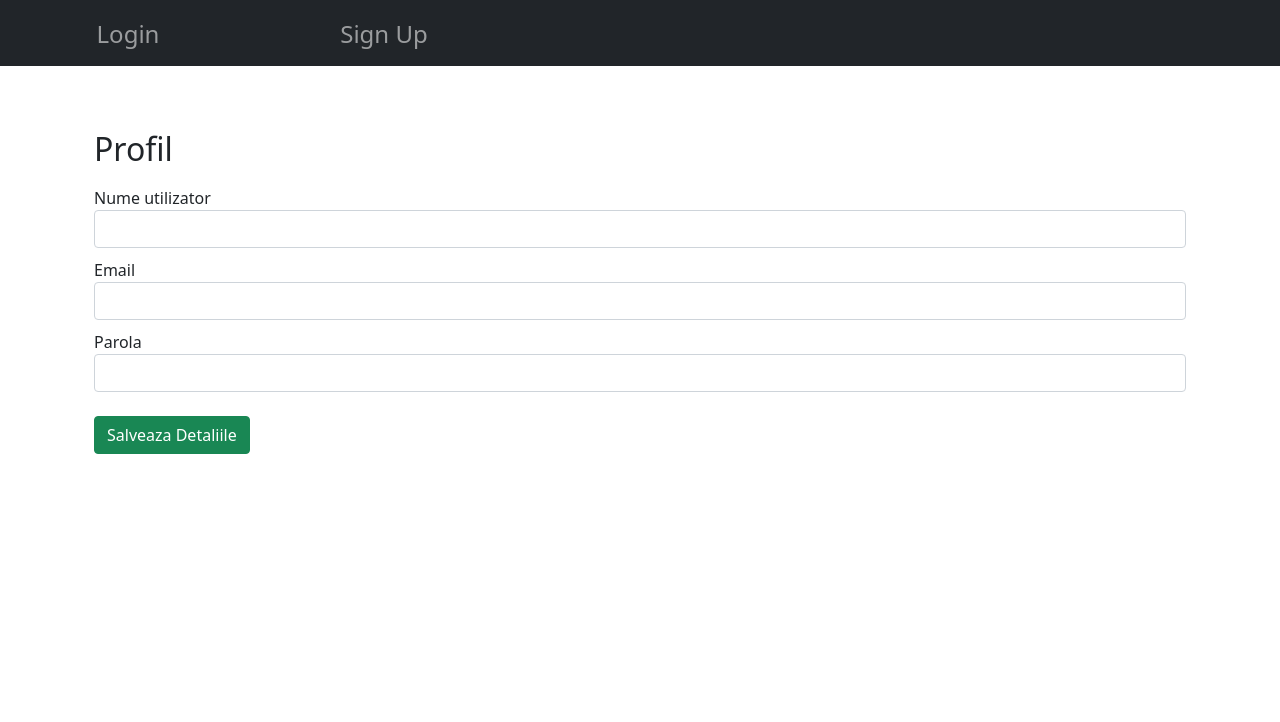
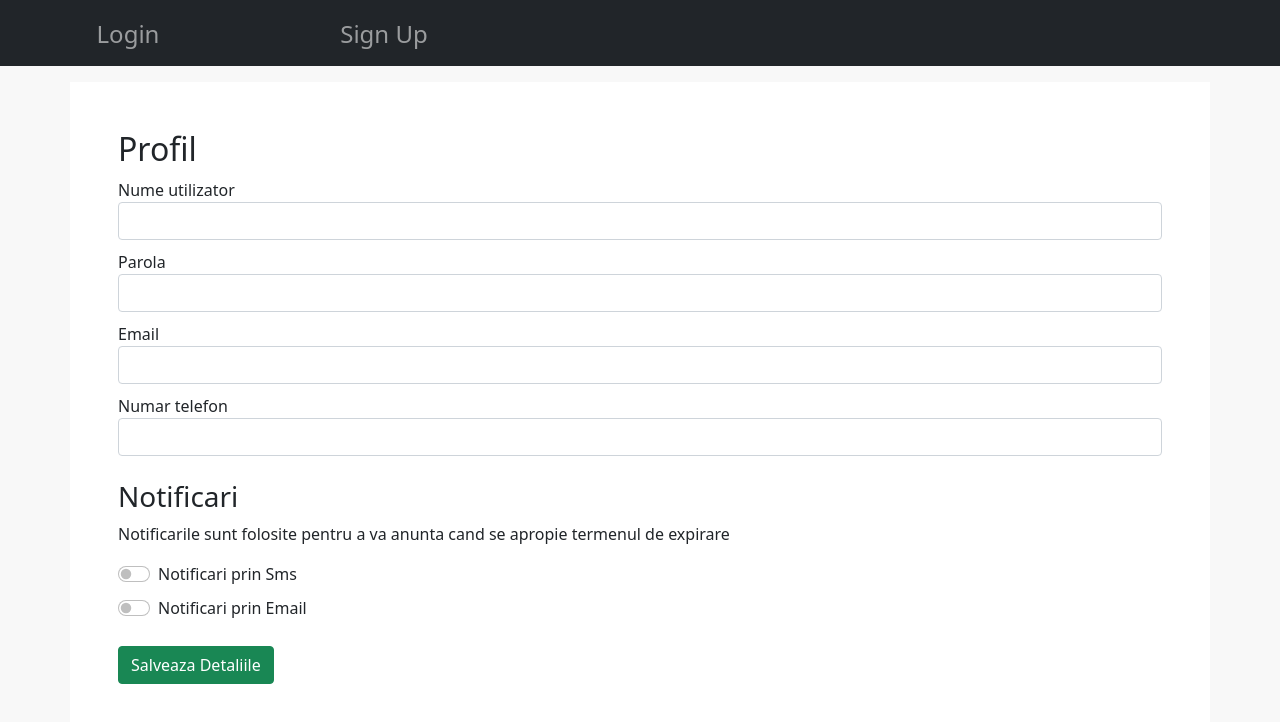
Before and after one commit to dendoesit/fleet, a React (Create React App) app: page /profile in a window 1280 px wide. Shown: the top 722 px of the page. Built offline with nearby package versions, Linux system fonts and the light colour scheme; no server answers.

Commit message:
fixed update user + added sms, email notifications in sign up

```diff
--- a/package.json
+++ b/package.json
@@ -8,11 +8,12 @@
     "@testing-library/react": "^11.2.7",
     "@testing-library/user-event": "^12.8.3",
     "axios": "^0.21.1",
-    "bootstrap": "^5.1.1",
+    "bootstrap": "^5.1.3",
     "bootstrap-icons": "^1.5.0",
     "moment": "^2.29.1",
     "node-sass": "^6.0.1",
     "react": "^17.0.2",
+    "react-bootstrap": "^2.0.0",
     "react-dom": "^17.0.2",
     "react-redux": "^7.2.4",
     "react-router-dom": "^5.2.0",
--- a/src/App.tsx
+++ b/src/App.tsx
@@ -1,7 +1,7 @@
 import React, { useState, useEffect } from "react";
 import { useDispatch } from "react-redux";
 import { Router, Switch, Route, Link, Redirect } from "react-router-dom";
-import bootstrap from "bootstrap";
+import "bootstrap/dist/css/bootstrap.min.css";
 
 import "./App.scss";
 
--- a/src/actions/cars.js
+++ b/src/actions/cars.js
@@ -6,8 +6,6 @@ const auth = localStorage.getItem("token");
 const config = {
   headers: { Authorization: `Bearer ${auth}` },
 };
-
-const payload = {};
 
 export const getCars = () => {
   return axios.get(API_URL + "car", config);
--- /dev/null
+++ b/src/actions/user.js
@@ -0,0 +1,35 @@
+import axios from "axios";
+import { createImportSpecifier } from "typescript";
+const API_URL = "http://fleet-dd.herokuapp.com/fleet/api/";
+
+const auth = localStorage.getItem("token");
+
+const config = {
+  headers: { Authorization: `Bearer ${auth}` },
+};
+const userId = localStorage.getItem("userId");
+console.log(userId);
+export const getUser = () => {
+  return axios.get(API_URL + "user/" + userId, config);
+};
+export const updateUser = (
+  username,
+  email,
+  password,
+  phoneNumber,
+  emailNotification,
+  smsNotification
+) => {
+  return axios.put(
+    API_URL + "user/" + userId,
+    {
+      username,
+      email,
+      password,
+      phoneNumber,
+      emailNotification,
+      smsNotification,
+    },
+    config
+  );
+};
--- a/src/components/Profile.tsx
+++ b/src/components/Profile.tsx
@@ -1,29 +1,50 @@
-import React, { useState, useRef, useEffect } from "react";
-import { useDispatch, useSelector } from "react-redux";
-import { Button, Container, Form, Input } from "reactstrap";
+import React, { useState, useEffect } from "react";
+import { Button, Container, Input } from "reactstrap";
+import { useHistory } from "react-router-dom";
+import { getUser, updateUser } from "../actions/user";
+import Form from "react-bootstrap/Form";
 
 const Profile = () => {
-  const form = useRef();
-
   const [username, setUsername] = useState("");
   const [email, setEmail] = useState("");
   const [password, setPassword] = useState("");
+  const [phoneNumber, setPhoneNumber] = useState("");
+  const [smsNotification, setSmsNotification] = useState(false);
+  const [emailNotification, setEmailNotification] = useState(false);
+
   const [successful, setSuccessful] = useState(false);
 
   useEffect(() => {
-    const user = JSON.parse(localStorage.getItem("user") || "{}");
+    getUser().then((data: any) => {
+      const user = data.data;
+      console.log(data);
 
       if (user) {
+        localStorage.setItem("userId", user.id);
         setUsername(user.username);
         setEmail(user.email);
         setPassword(user.password);
+        setPhoneNumber(user.phoneNumber);
+        setSmsNotification(user.smsNotification);
+        setEmailNotification(user.emailNotification);
       }
     });
+  }, []);
 
-  const dispatch = useDispatch();
+  const history = useHistory();
 
   const handleEdit = (e: any) => {
     e.preventDefault();
+    updateUser(
+      username,
+      email,
+      password,
+      phoneNumber,
+      emailNotification,
+      smsNotification
+    ).then((resp: any) => {
+      history.push("/tabel");
+    });
   };
 
   return (
@@ -43,6 +64,16 @@ const Profile = () => {
               />
             </div>
             <div className="form-group">
+              <label htmlFor="password"> Parola </label>
+              <Input
+                type="password"
+                className="form-control"
+                name="password"
+                value={password}
+                onChange={(e: any) => setPassword(e.target.value)}
+              />
+            </div>
+            <div className="form-group">
               <label htmlFor="email"> Email </label>
               <Input
                 type="text"
@@ -53,15 +84,35 @@ const Profile = () => {
               />
             </div>
             <div className="form-group">
-              <label htmlFor="password"> Parola </label>
+              <label htmlFor="phone"> Numar telefon </label>
               <Input
-                type="password"
+                type="number"
                 className="form-control"
-                name="password"
-                value={password}
-                onChange={(e: any) => setPassword(e.target.value)}
+                name="phoneNumber"
+                value={phoneNumber}
+                onChange={(e: any) => setPhoneNumber(e.target.value)}
               />
             </div>
+            <br />
+            <h3> Notificari </h3>
+            <p>
+              Notificarile sunt folosite pentru a va anunta cand se apropie
+              termenul de expirare
+            </p>
+            <Form.Check
+              type="switch"
+              id="custom-switch"
+              label="Notificari prin Sms"
+              checked={smsNotification}
+              onChange={() => setSmsNotification(!smsNotification)}
+            />
+            <Form.Check
+              type="switch"
+              id="custom-switch"
+              label="Notificari prin Email"
+              checked={emailNotification}
+              onChange={() => setEmailNotification(!emailNotification)}
+            />
           </div>
         )}
         <Button type="submit" color="success">
--- a/src/components/Register.js
+++ b/src/components/Register.js
@@ -97,7 +97,7 @@ const Register = (props) => {
     form.current.validateAll();
 
     if (checkBtn.current.context._errors.length === 0) {
-      dispatch(register(username, email, password, phoneNumber))
+      dispatch(register(username, email, password, phoneNumber, true, true))
         .then(() => {
           props.history.push("/login");
           setSuccessful(true);
--- a/src/services/auth.service.js
+++ b/src/services/auth.service.js
@@ -1,15 +1,10 @@
 import axios from "axios";
 
 const API_URL = "http://fleet-dd.herokuapp.com/fleet/api/auth/";
+const smsNotification = true;
+const emailNotification = true;
 
-const register = (
-  username,
-  email,
-  password,
-  phoneNumber,
-  smsNotification,
-  emailNotification
-) => {
+const register = (username, email, password, phoneNumber) => {
   return axios.post(API_URL + "signup", {
     username,
     email,
@@ -30,6 +25,7 @@ const login = (usernameOrEmail, password) => {
       if (response.data.accessToken) {
         localStorage.setItem("token", response.data.accessToken);
         localStorage.setItem("user", JSON.stringify(response.data.user));
+        localStorage.setItem("userId", response.data.user.id);
       }
 
       return response.data;
```
Also changed, not shown: src/index.js (line endings or trailing spaces), src/reducers/message.js (line endings or trailing spaces), 1 other file (tests, documents, lock files or other folders). Lines whose indentation alone changed are shown as unchanged.
